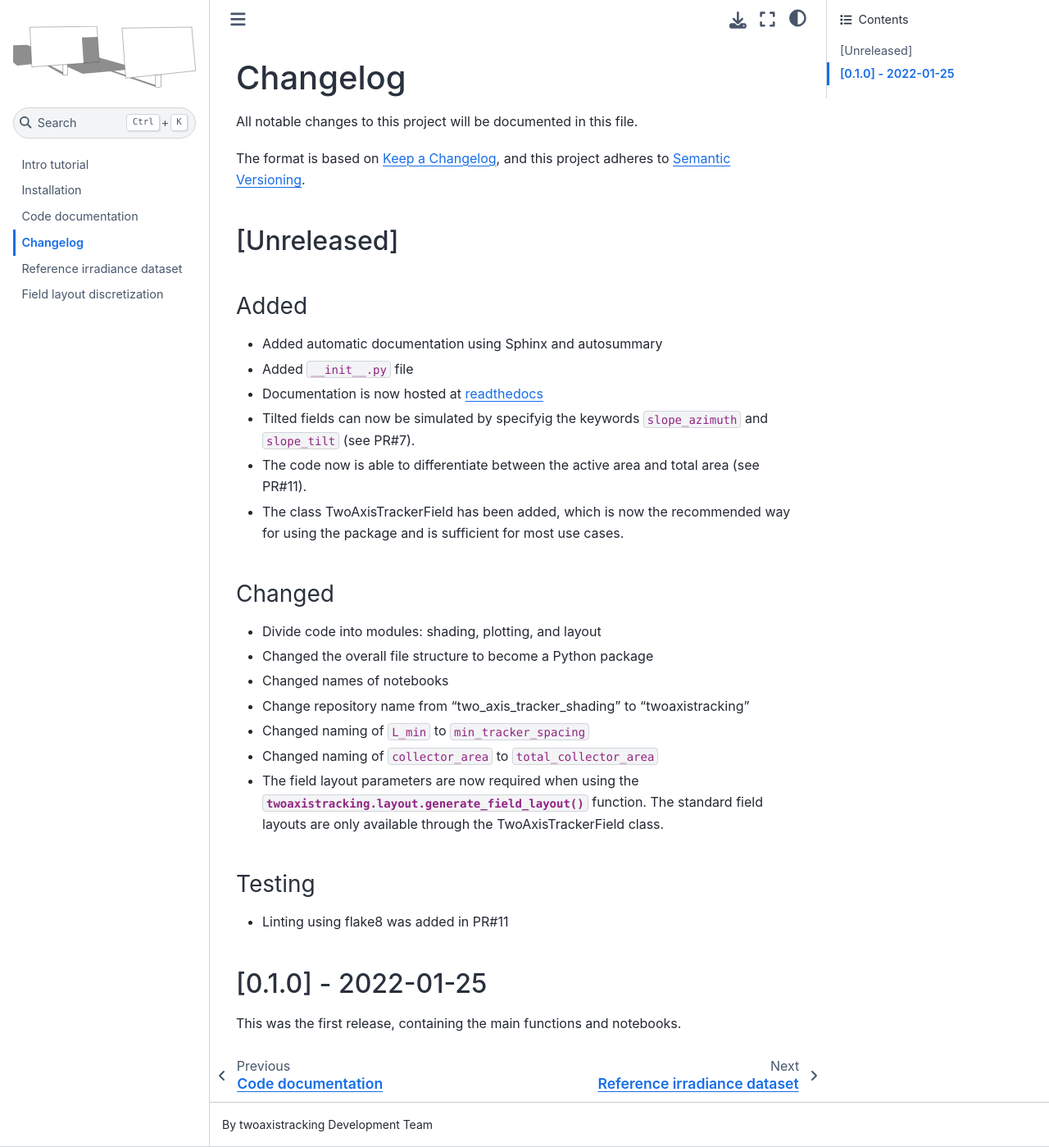
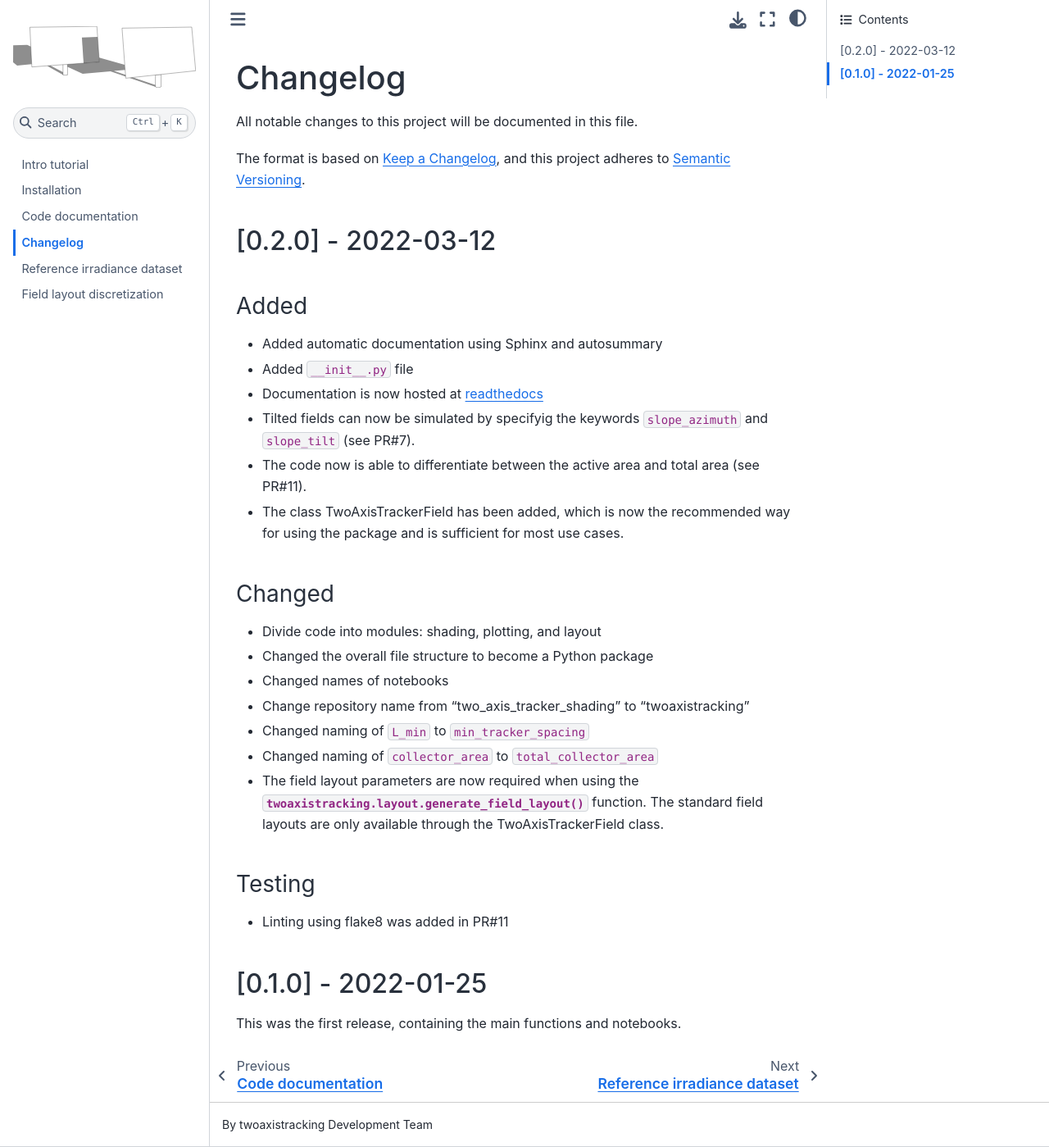
Before and after one commit to pvlib/twoaxistracking, a Sphinx documentation site: the page built from docs/source/whatsnew.md, in a window 1280 px wide and 1399 px high. Shown: the whole window at 82% size. Built offline with Sphinx 7.4.7 and the Sphinx Book theme 1.1.4, drawn with Linux system fonts in a browser that asks for light colours.

Commit message:
Add release data to whatsnew

```diff
--- a/docs/source/whatsnew.md
+++ b/docs/source/whatsnew.md
@@ -4,7 +4,7 @@ All notable changes to this project will be documented in this file.
 The format is based on [Keep a Changelog](https://keepachangelog.com/en/1.0.0/),
 and this project adheres to [Semantic Versioning](https://semver.org/spec/v2.0.0.html).
 
-## [Unreleased]
+## [0.2.0] - 2022-03-12
 
 ### Added
 - Added automatic documentation using Sphinx and autosummary
```
